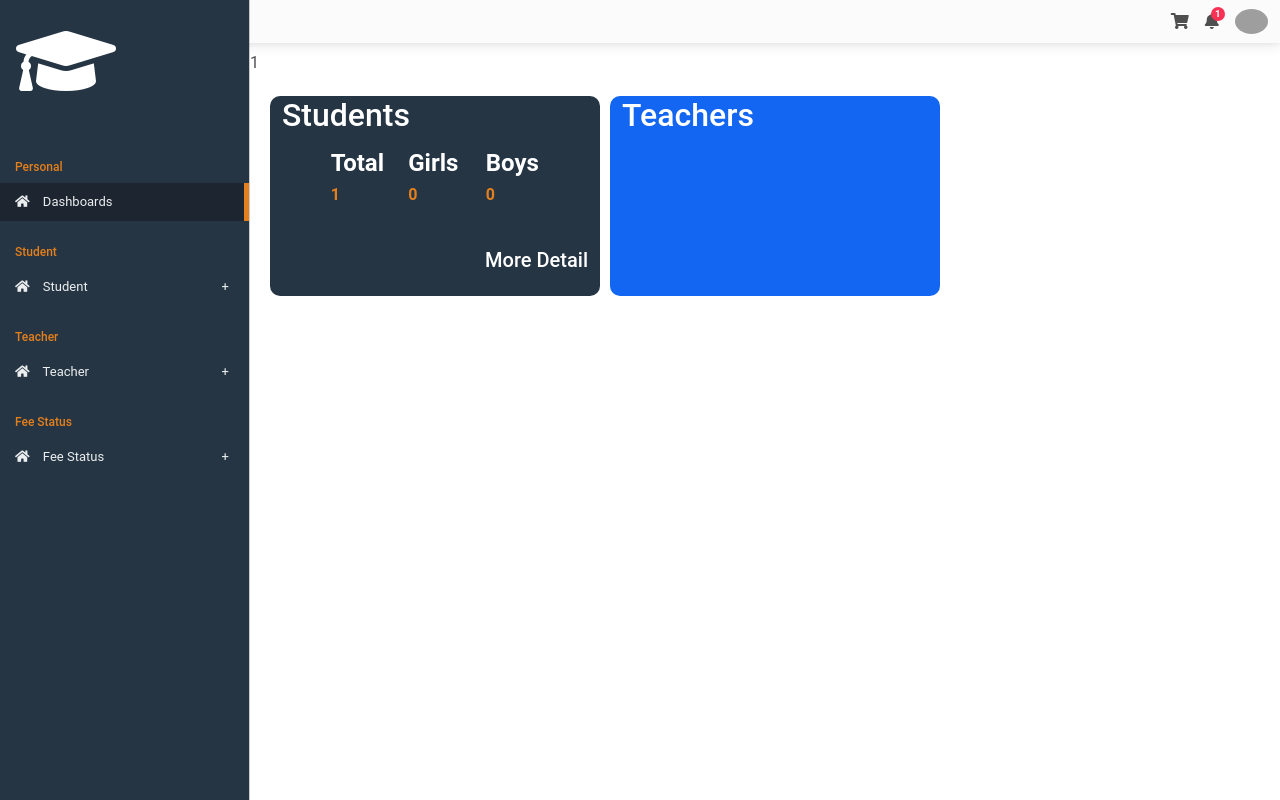
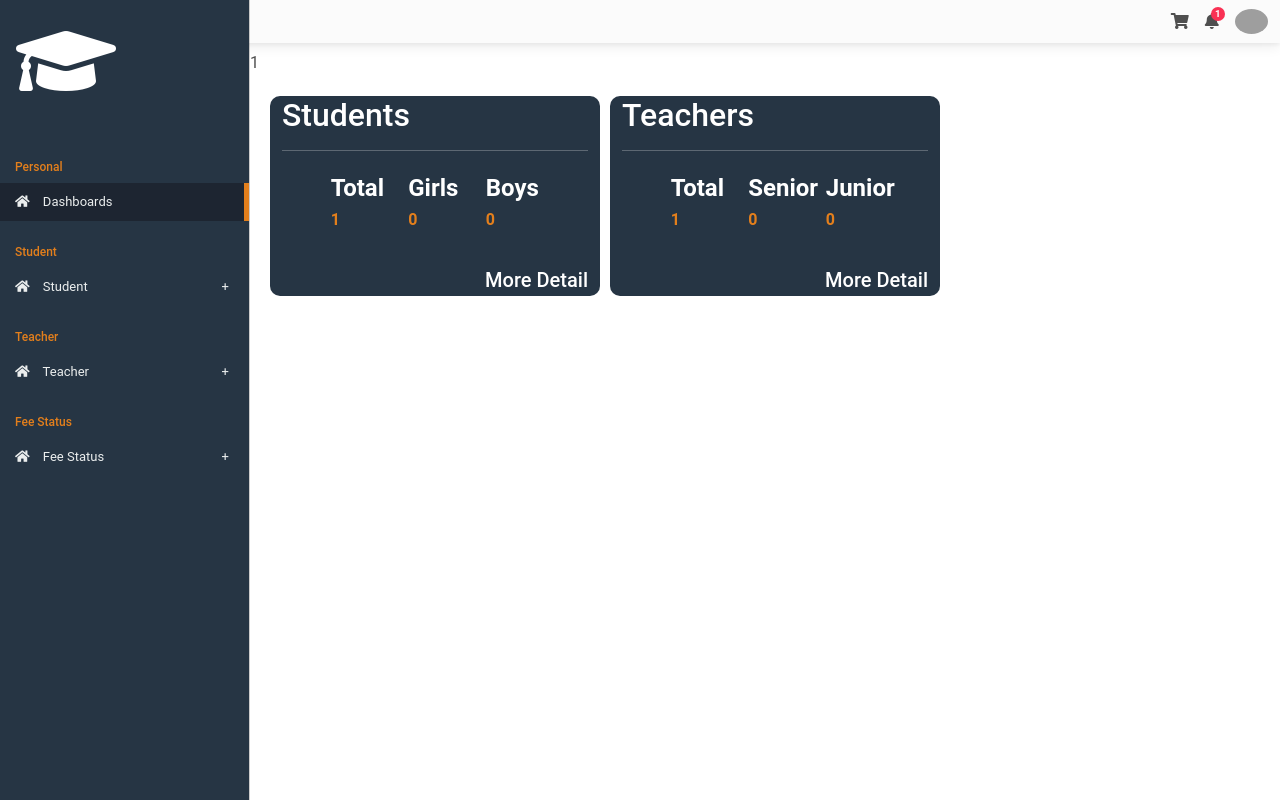
Before and after one commit to syedhussnainshah/AL_Sadat_Education_school, a PHP site: page / in a window 1280 px wide. Run offline with PHP 8.4, Linux system fonts and the light colour scheme; the visitor is signed in with stand-in values (Sample User, id 1); tables that the repository leaves empty or names only in its code hold one stand-in row (values such as "Sample post"); some libraries are stand-ins or nearby versions; grey boxes are pictures that could not be loaded.

Commit message:
Update index.php

```diff
--- a/index.php
+++ b/index.php
@@ -18,7 +18,7 @@
                     margin-right: 10px;background: var(--sidebarcolor);
                 }
                 .index_section .row .col-md-4 a h3{
-                    float: right;font-size: 20px;padding-top: 30px;text-decoration: none;color: white;
+                    float: right;font-size: 20px;padding-top: 25px;text-decoration: none;color: white;
                 }
                 .index_section .row .col-md-4 .row {
                     padding: 10px;display: flex;justify-content: center;align-items: center;
@@ -38,12 +38,22 @@ $All_Boys = mysqli_fetch_array($runn);
 $select = "SELECT count(student_id) as number_girls FROM student_data WHERE std_gen=2";
 $runn = mysqli_query($conn, $select);
 $all_girls = mysqli_fetch_array($runn);
+$select = "SELECT count(tech_id) as tech_number FROM teacher_data";
+$runn = mysqli_query($conn, $select);
+$all_tech = mysqli_fetch_array($runn);
+$select = "SELECT count(tech_id) as tech_senior_number FROM teacher_data WHERE tech_desig=1";
+$runn = mysqli_query($conn, $select);
+$senior_tech = mysqli_fetch_array($runn);
+$select = "SELECT count(tech_id) as tech_junior_number FROM teacher_data WHERE tech_desig=2";
+$runn = mysqli_query($conn, $select);
+$junior_tech = mysqli_fetch_array($runn);
 
             ?>
             <div class="container index_section">
                 <div class="row">
                     <div class="col-md-4  text-white" style="border-radius: 10px;height: 200px;">
-                        <h1>Students</h1>
+                        <h1>Students </h1>
+                        <hr>
                         <div class="row">
                             <div class="col-md-3"><h4>Total</h4> <span><?php echo $All_student['number_student']?></span></div>
                             <div class="col-md-3">
@@ -62,8 +72,26 @@ $all_girls = mysqli_fetch_array($runn);
                         <a href=""><h3>More Detail</h3></a>
 
                     </div>
-                    <div class="col-md-4 bg-primary text-white" style="border-radius: 10px;height: 200px;">
+                    <div class="col-md-4  text-white" style="border-radius: 10px;height: 200px;">
                         <h1>Teachers</h1>
+                        <hr>
+                        <div class="row">
+                            <div class="col-md-3"><h4>Total</h4> <span><?php echo $all_tech['tech_number']?></span></div>
+                            <div class="col-md-3">
+                                <h4>Senior</h4> <span><?php echo $senior_tech['tech_senior_number']?></span>
+
+                            </div>
+                            <?php
+
+
+                            ?>
+                            <div class="col-md-3">
+                                <h4>Junior</h4> <span><?php echo $junior_tech['tech_junior_number']?></span>
+
+                            </div>
+                        </div>
+                        <a href=""><h3>More Detail</h3></a>
+
                     </div>
                 </div>
             </div>
```
